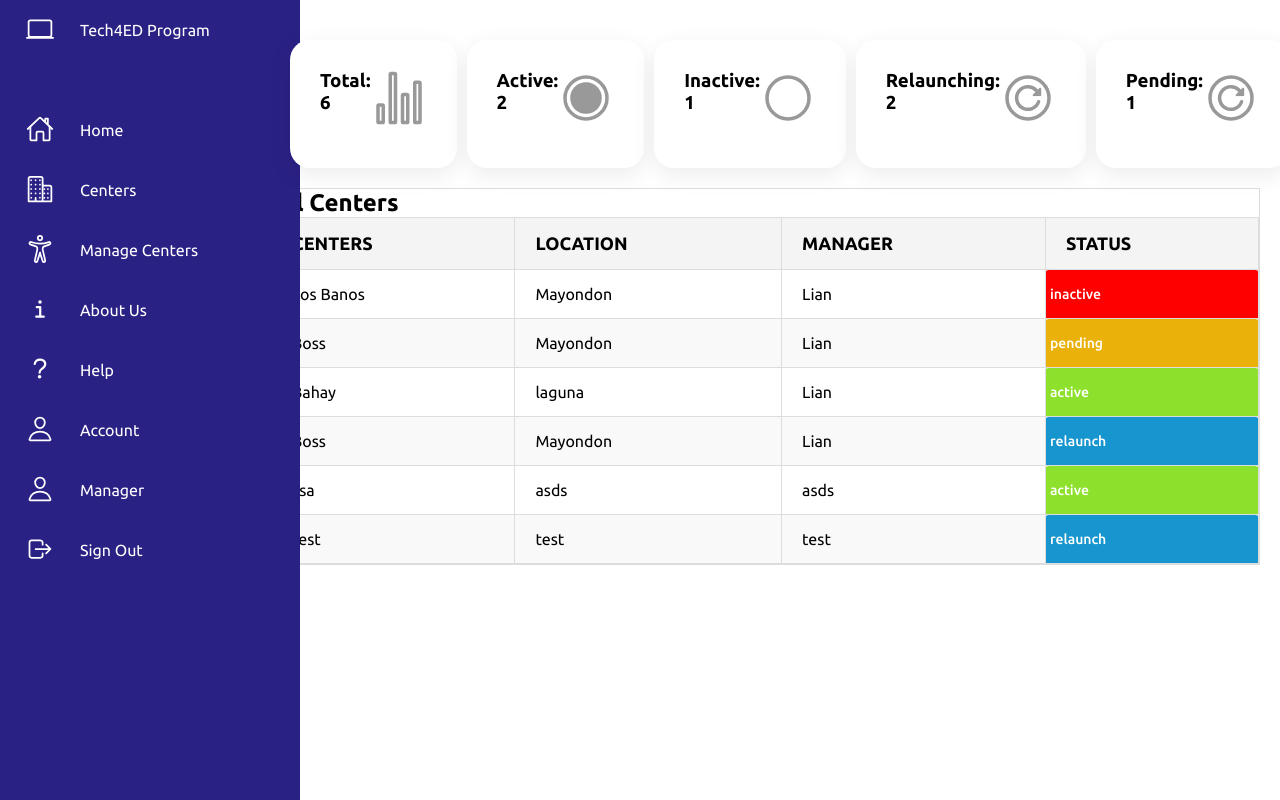
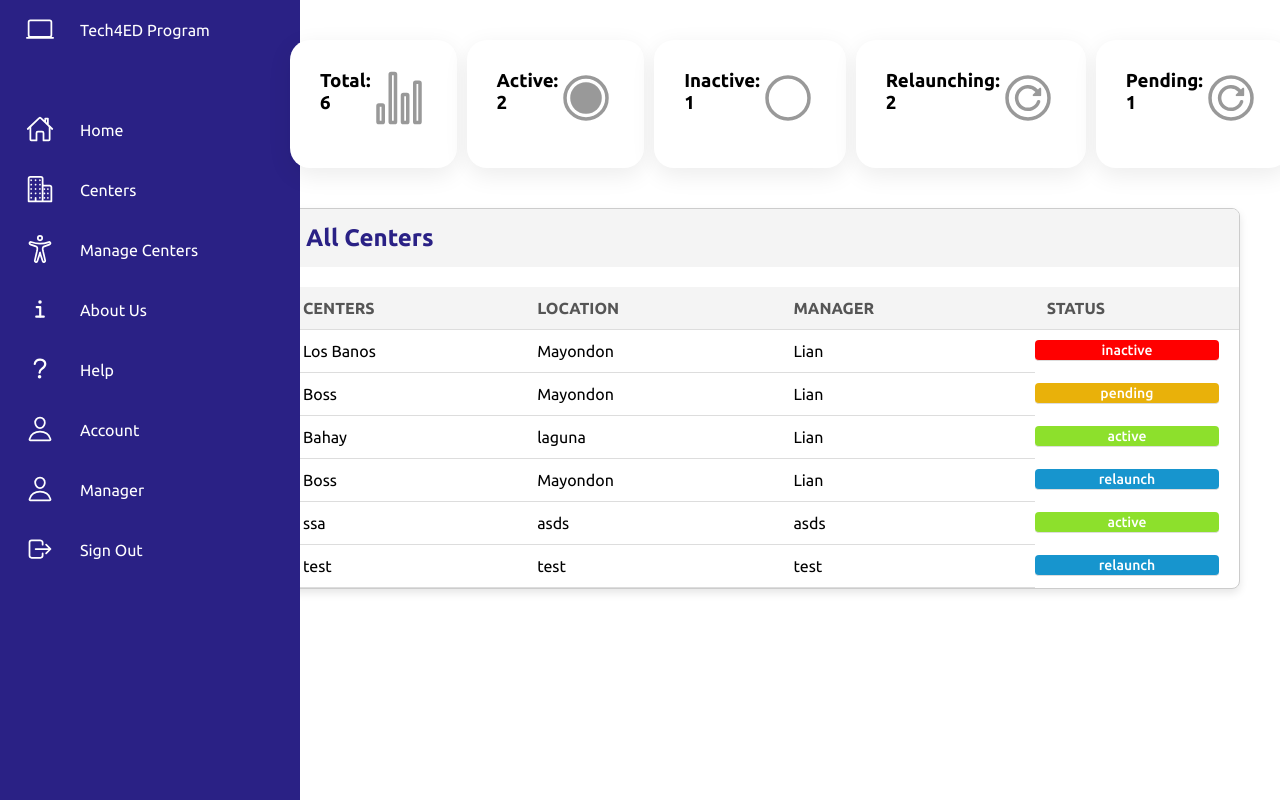
Before and after one commit to yanyanikol/techbayerbravante, a PHP site: page / in a window 1280 px wide. Run offline with PHP 8.4, Linux system fonts and the light colour scheme; data comes from the database, SQL or seed files in the repository.

Commit message:
Add files via upload

```diff
--- a/tech/index.php
+++ b/tech/index.php
@@ -68,9 +68,84 @@ $centers = $stmt->fetchAll();
         </div>
 
         <div class="centers-list">
+        <style>
+    .centers-list {
+        font-family: Arial, sans-serif;
+        padding: 20px;
+    }
+
+    .centerBox {
+        border: 1px solid #ccc;
+        border-radius: 8px;
+        box-shadow: 0 4px 8px rgba(0, 0, 0, 0.1);
+        overflow: hidden;
+        background-color: #fff;
+    }
+
+    .centerHeader {
+        display: flex;
+        justify-content: space-between;
+        align-items: center;
+        background-color: #f4f4f4;
+        padding: 15px;
+    }
+
+    .centerHeader h2 {
+        margin: 0;
+        font-size: 24px;
+        color: #2a2185;
+    }
+
+    table {
+        width: 100%;
+        border-collapse: collapse;
+        margin-top: 20px;
+    }
+
+    th, td {
+        padding: 12px;
+        text-align: left;
+        border-bottom: 1px solid #ddd;
+    }
+
+    td.status {
+        display: flex;
+        justify-content: center;
+        align-items: center;
+        flex: 0 0 120px;
+        text-align: center;
+        margin-right: 20px;
+        margin-top: 10px;
+        font-weight: bold;
+    }
+
+    /* Ensure the entire row is hovered and the background is correct */
+    tr:hover {
+        background-color: #2a2185; /* Hover background color */
+        color: #ffff; /* Text color when hovered */
+        cursor: pointer;
+    }
+
+    th {
+        background-color: #f4f4f4;
+        font-weight: bold;
+        color: #555;
+    }
+
+    /* Remove background color for even and odd rows to let the hover effect take over */
+    tbody tr:nth-child(even),
+    tbody tr:nth-child(odd) {
+        background-color: inherit; /* Ensures the hover effect is not overridden */
+    }
+</style>
+
+
+    <div class="details">
+    <div class="centerBox">
+        <div class="centerHeader">
             <h2>All Centers</h2>
-
-    <table class="centers-list">
+        </div>
+        <table>
             <thead>
                 <tr>
                     <th>CENTERS</th>
@@ -93,6 +168,10 @@ $centers = $stmt->fetchAll();
             </tbody>
         </table>
     </div>
+</div>
+
+        </div>
+    </div>
 
     </div>
 
--- a/tech/styles.css
+++ b/tech/styles.css
@@ -112,9 +112,6 @@ img {
     font-size: 14px;
     font-weight: 500;
 }
-
-
-
 .status.relaunch {
     padding: 2px 4px;
     background: #1795ce;
@@ -172,36 +169,6 @@ img {
     color: var(--white);
 }
 
-.centers-list {
-    margin: 0 auto; /* Center the table horizontally */
-    width: 100%; /* Make the table span the entire available space */
-    border: 1px solid #ddd; /* Border for the table */
-    border-collapse: collapse; /* Remove gaps between table borders */
-    font-family: Arial, sans-serif; /* Nice readable font */
-    font-size: 16px; /* Standard font size */
-}
-
-.centers-list th, .centers-list td {
-    padding: 15px 20px; /* Add space inside cells */
-    text-align: left; /* Align text to the left */
-    border: 1px solid #ddd; /* Borders around cells */
-    word-wrap: break-word; /* Prevent text overflow */
-}
-
-.centers-list th {
-    background-color: #f4f4f4; /* Light gray background for headers */
-    font-weight: bold; /* Make header text bold */
-    font-size: 18px; /* Slightly larger font for headers */
-}
-
-.centers-list tr:nth-child(even) {
-    background-color: #f9f9f9; /* Add alternating row colors */
-}
-
-.centers-list tr:hover {
-    background-color: #f0f8ff; /* Highlight row on hover (light blue) */
-    cursor: pointer; /* Show pointer cursor on hover */
-}
 
 
 
```
Lines whose indentation alone changed are shown as unchanged.
